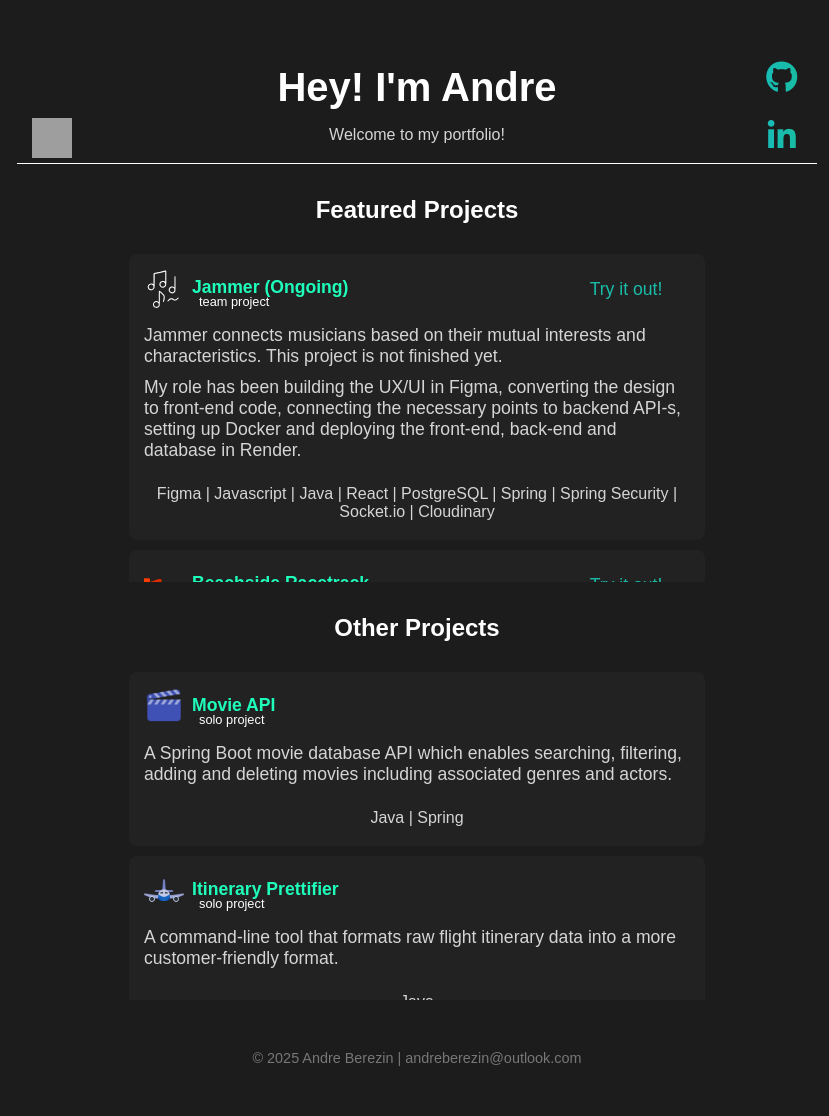
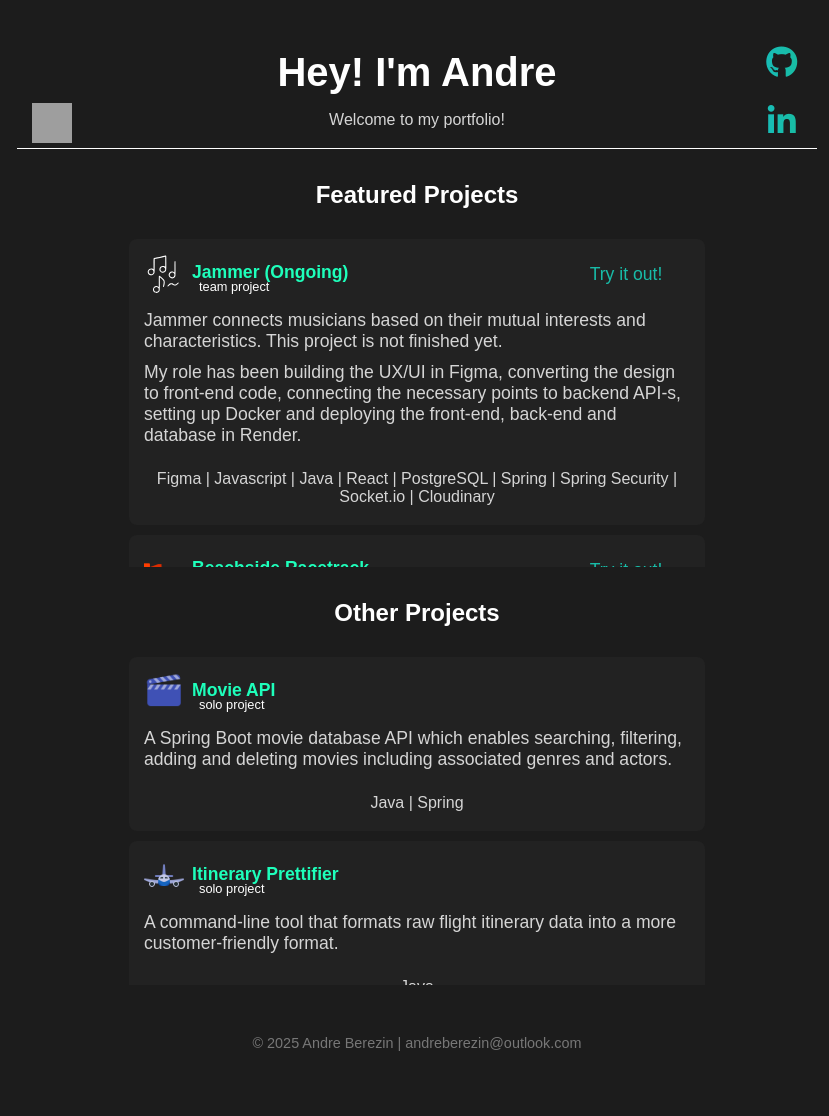
Before and after one commit to andreberezin/andreberezin.github.io, a Jekyll site: the page built from README.md, in a window 1280 px wide. Shown: the whole page, without its empty margins (223-1052 px from the left). Built offline with Jekyll 4.4.1, drawn with Linux system fonts in a browser that asks for light colours; our own code applies the rules of GitHub Pages for plain Markdown files; after the commit the page ends 1086 px from its top, so only the background shows below that; grey boxes are pictures that could not be loaded.

Commit message:
fixed smaller screen flaws

```diff
--- a/assets/css/style.css
+++ b/assets/css/style.css
@@ -10,7 +10,7 @@
   background: #1c1c1c;
   color: #fff;
   text-align: center;
-  padding: 50px;
+  padding: 35px;
 }
 
 header {
@@ -418,6 +418,7 @@
   .website-link {
     align-self: flex-end;
     padding: 0.2rem;
+    width: fit-content;
   }
 }
 
@@ -439,4 +440,13 @@
     bottom: 0;
   }
 
+  .flag {
+    width: 2rem;
+    height: 2rem;
+  }
+
+  .description {
+    font-size: 1rem;
+  }
+
 }
```
